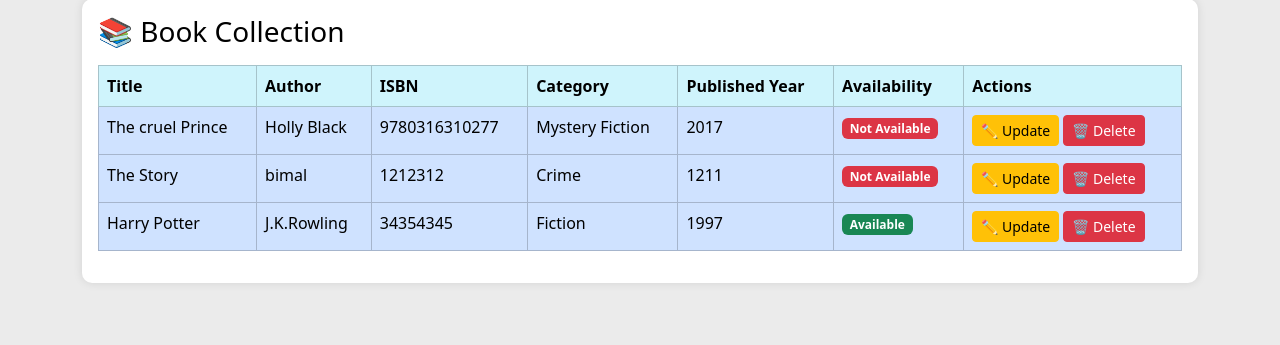
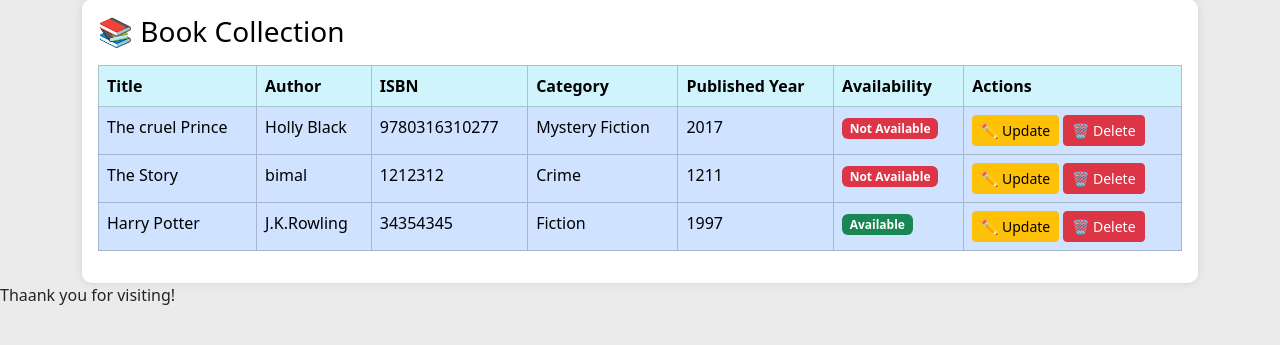
Before and after one commit to Jiya156/LibraryManagement, a Django app: page / in a window 1280 px wide. Shown: the part 455-800 px from the top of the page. Run offline with Django 5.2, Linux system fonts and the light colour scheme; data comes from the database, SQL or seed files in the repository; some libraries are stand-ins or nearby versions.

Commit message:
Added footer line in home page

```diff
--- a/template/home.html
+++ b/template/home.html
@@ -91,5 +91,8 @@
             </table>
         </div>
     </div>
+    <div>
+        <p>Thaank you for visiting!</p>
+    </div>
 </body>
 </html>
```
